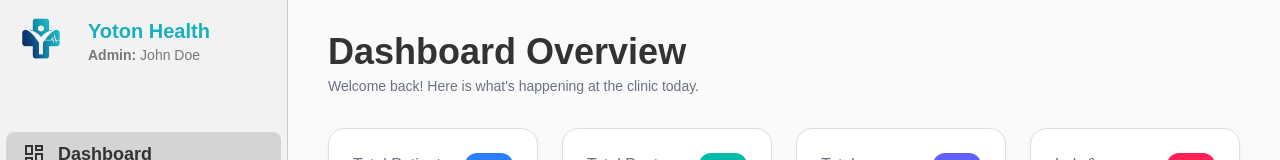
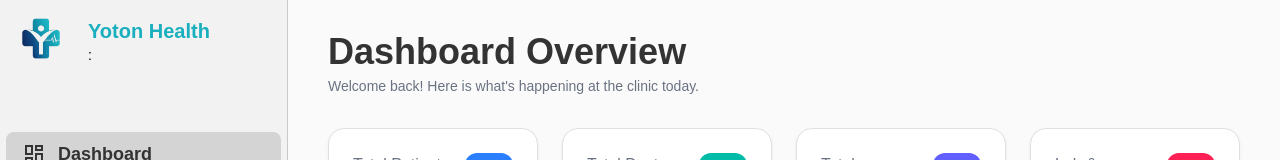
Before and after one commit to classmate-projects/yoton-web, a Next.js app: page / in a window 1280 px wide. Shown: the top 160 px of the page. Built offline with nearby package versions, Linux system fonts and the light colour scheme; no server answers.

Commit message:
feat: Store user details in local storage after successful login and update sidebar to display user role and name

```diff
--- a/app/(auth)/login/page.tsx
+++ b/app/(auth)/login/page.tsx
@@ -30,6 +30,10 @@ export default function LoginPage() {
       });
 
       const data = await res.json();
+
+      const yoton_user_detail = { role: data.body.role, name: data.body.name };
+
+      localStorage.setItem("yoton_user_detail", JSON.stringify(yoton_user_detail));
 
       if (!res.ok) {
         throw new Error(data.message || "Login failed");
--- a/components/sidebar.tsx
+++ b/components/sidebar.tsx
@@ -1,4 +1,9 @@
 "use client";
+
+interface CurrentUserType {
+  role: string;
+  name: string;
+}
 
 import logo from "@/public/yoton_logo.png";
 import { MdLogout } from "react-icons/md";
@@ -7,11 +12,24 @@ import { sidebarMenuItems } from "@/helpers/sidebaritems";
 import Link from "next/link";
 import { usePathname, useRouter } from "next/navigation";
 import pkg from "@/package.json";
+import { useEffect, useState } from "react";
 
 export default function Sidebar() {
   const pathname = usePathname();
   const router = useRouter();
   const currentUserRole = "admin"; // This should be dynamically set based on the logged-in user's role
+
+  const [currentUser, setCurrentUser] = useState<CurrentUserType | null>(null);
+
+  useEffect(() => {
+    queueMicrotask(() => {
+      const user = localStorage.getItem("yoton_user_detail");
+
+      if (user) {
+        setCurrentUser(JSON.parse(user));
+      }
+    });
+  }, []);
 
   const handleLogout = async () => {
     await fetch("/api/logout", { method: "POST" });
@@ -25,10 +43,10 @@ export default function Sidebar() {
         <Image src={logo} alt="logo" height={70} width={70} loading="eager" />
         <div>
           <h1 className="text-xl font-bold text-[#1AAFBE]">Yoton Health</h1>
-          <p className="text-sm text-black/50">
-            <b>Admin:</b> John Doe
-          </p>{" "}
-          {/* This should be dynamically set based on the logged-in user's name */}
+          <div className="text-sm capitalize flex items-center gap-2">
+            <p className="text-black"> {currentUser?.role}:</p>
+            <p>{currentUser?.name}</p>
+          </div>
         </div>
       </div>
 
@@ -69,11 +87,12 @@ export default function Sidebar() {
 
       <div className="absolute bottom-2 left-0 right-0 flex items-center justify-between px-4 py-2">
         <p className="text-center text-sm mt-1">Version: {pkg.version}</p>
-        <button onClick={handleLogout}
-        className="border-2 border-neutral-400 px-4 py-2 rounded-md cursor-pointer hover:bg-neutral-300 transition-all duration-200 flex items-center gap-3"
+        <button
+          onClick={handleLogout}
+          className="border-2 border-neutral-400 px-4 py-2 rounded-md cursor-pointer hover:bg-neutral-300 transition-all duration-200 flex items-center gap-3"
         >
           Logout
-          <MdLogout size={20}/>
+          <MdLogout size={20} />
         </button>
       </div>
     </div>
```
